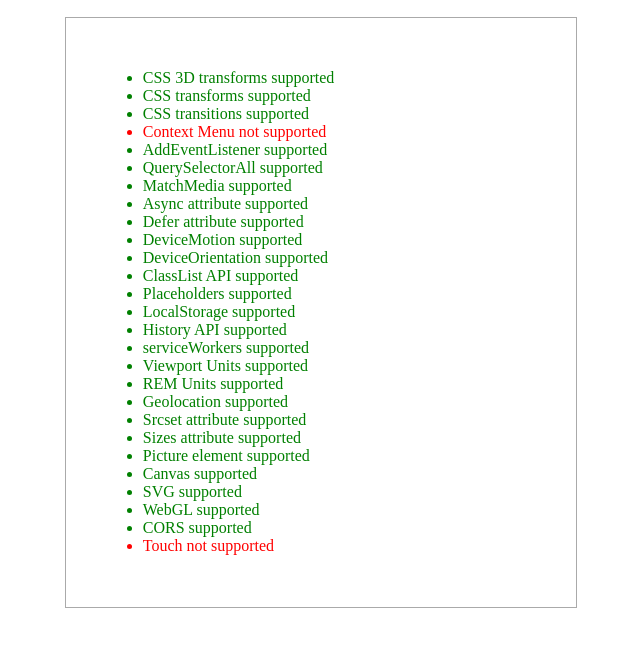
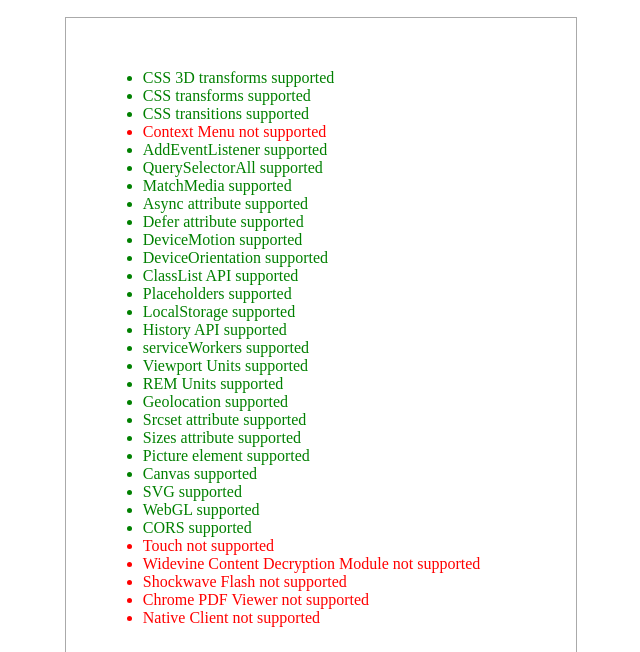
Before and after one commit to arielsalminen/feature.js, a plain HTML site: page tests/index.html in a window 1280 px wide. Shown: the part 148-800 px from the top of the page, without its empty margins (319-959 px from the left). Drawn offline with Linux system fonts and the light colour scheme.

Commit message:
Implemented four additional tests for the browser navigator plug-ins (Widevine module, Shockwave Flash, Chrome PDF Viewer, Native Client). Updated: - library; - readme; - test project (added tests for the new features, provided necessary resources).
Signed-off-by: Alexander Kostadinov <alexander.g.kostadinov@gmail.com>

```diff
--- a/feature.js
+++ b/feature.js
@@ -205,6 +205,14 @@
     // Test if Picture element is supported
     pictureElement : ("HTMLPictureElement" in window),
 
+    // Test if certain of the common navigator plugins is supported
+    plugins : {
+        widevine_module : ("Widevine Content Decryption Module" in navigator.plugins),
+        shockwave_flash : ("Shockwave Flash" in navigator.plugins),
+        chrome_pdf_viewer : ("Chrome PDF Viewer" in navigator.plugins),
+        native_client : ("Native Client" in navigator.plugins)
+    },
+
     // Run all the tests and add supported classes
     testAll : function() {
       var classes = " js";
--- a/tests/index.html
+++ b/tests/index.html
@@ -101,6 +101,21 @@
         <menuitem label="FEATURE.JS TEST MENU ITEM" onclick="window.location.reload();"></menuitem>
       </menu>
 
+      <h4>Widevine Content Decryption Module</h4>
+      <p>Requires a click on the link (Netflix is a DRM-protected media stream and uses the plugin):</p>
+      <a href="http://netflix.com" target="_BLANK">Netflix</a>
+
+      <h4>Chrome PDF Viewer</h4>
+      <p>Requires a click on the link:</p>
+      <a href="sample.pdf" target="_BLANK">Sample PDF</a>
+
+      <h4>Shockwave Flash</h4>
+      <p>Requires a click on the link and choosing a flash stream:</p>
+      <a href="http://www.flash-test.net/" target="_BLANK">Flash Test Service</a>
+
+      <h4>Native client</h4>
+      <p>Requires installation of Google's Bastion game (ported to Chrome via Native Client):</p>
+      <a href="https://chrome.google.com/webstore/detail/the-bastion/bhipfeghdmmgbhllhpdkiikfnjnoimfk" target="_BLANK">Bastion</a>
 
     </div>
     <script>
@@ -166,6 +181,10 @@
       log(feature.webGL, "WebGL");
       log(feature.cors, "CORS");
       log(feature.touch, "Touch");
+      log(feature.plugins.widevine_module, "Widevine Content Decryption Module");
+      log(feature.plugins.shockwave_flash, "Shockwave Flash");
+      log(feature.plugins.chrome_pdf_viewer, "Chrome PDF Viewer");
+      log(feature.plugins.native_client, "Native Client");
 
       // 3D Transforms
       if (feature.css3Dtransform) {
```
Also changed, not shown: README.md, 1 other file.
